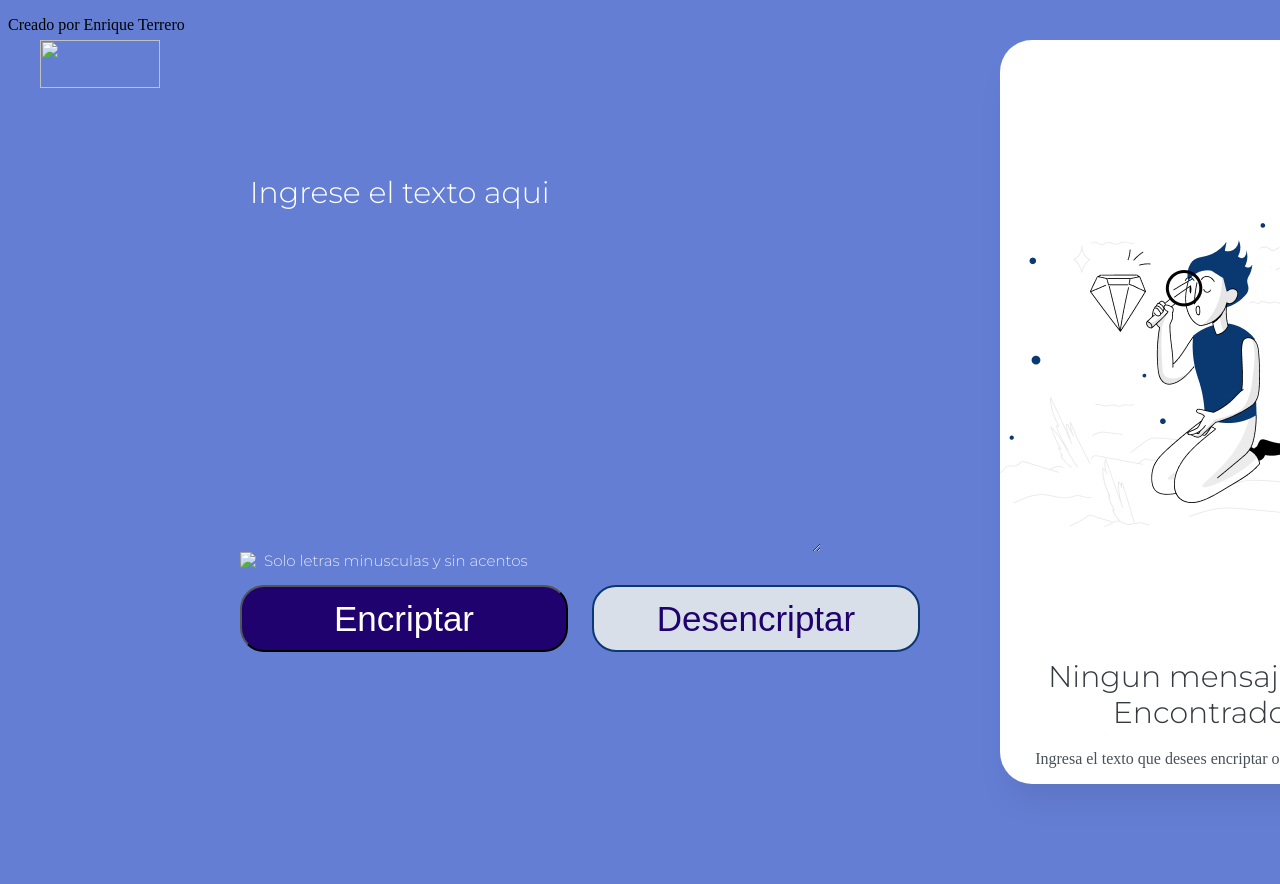
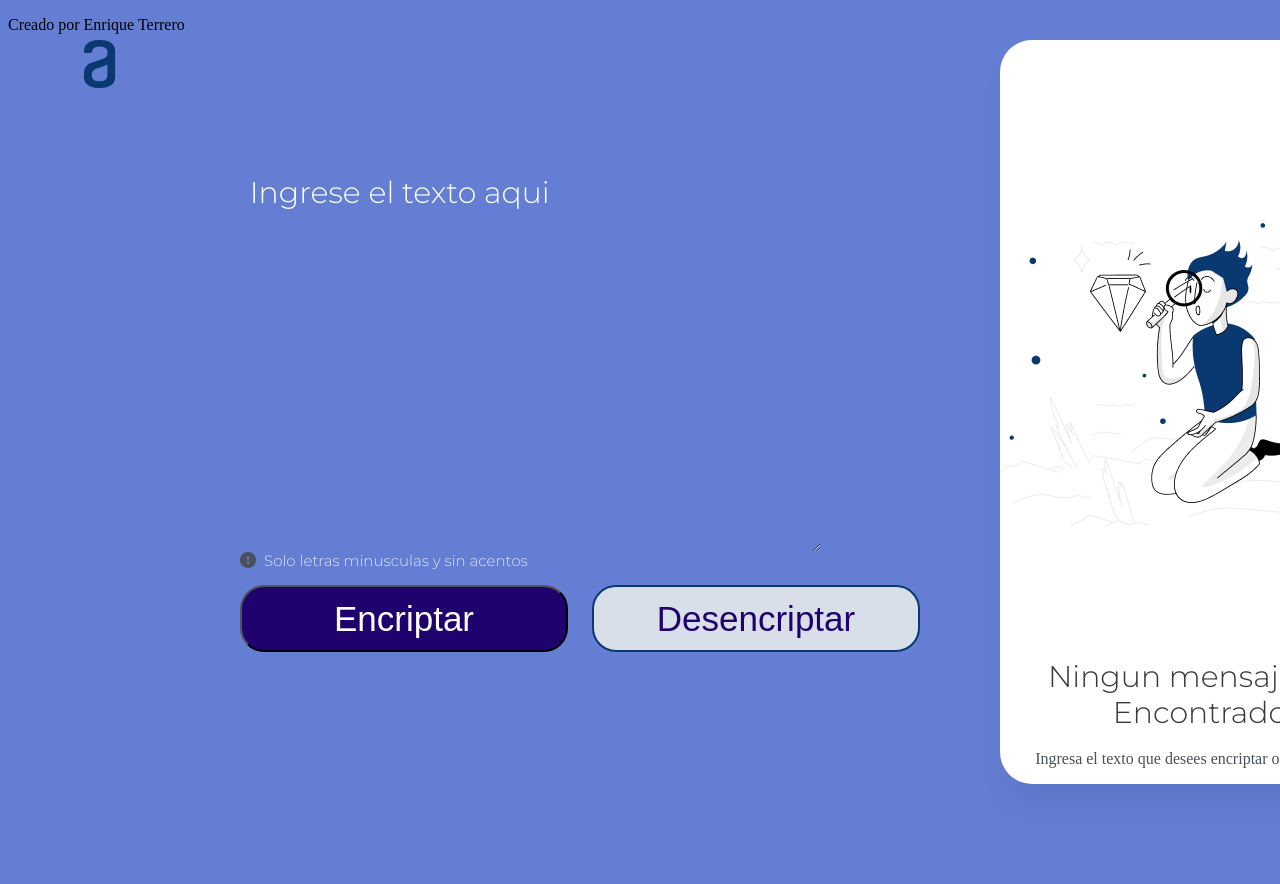
Before and after one commit to EnriqueTerrero1/Challenge01-Oracle-ONE, a plain HTML site: page index.html in a window 1280 px wide. Shown: the top 884 px of the page. Drawn offline with Linux system fonts and the light colour scheme; the site is published under a folder, as on GitHub Pages, so addresses that start at the root find nothing.

Commit message:
img path updated

```diff
--- a/index.html
+++ b/index.html
@@ -13,13 +13,13 @@
 <body>
 
 
-    <img  id="logo"src="/Imagenes/Logo.png">
+    <img  id="logo"src="Imagenes/Logo.png">
 
 
 <textarea class="letrasAzul" id="textoDesencriptado"> Ingrese el texto aqui </textarea>
 
     <div id="mensajeInformativo">
-    <img src="/Imagenes/bi_exclamation-circle-fill.png">
+    <img src="Imagenes/bi_exclamation-circle-fill.png">
     <label id="textoInformativo" class="letrasAzul">Solo letras minusculas y sin acentos</label>
     </div>
 
@@ -37,7 +37,7 @@
         <div id="mostradorTextoEncriptado">
             <!-- <textarea  id="textoEncriptado"></textarea> -->
         </div>
-        <img id="muneco" src="imagenes/Muñeco.png">
+        <img id="muneco" src="Imagenes/Muñeco.png">
 
 
         <div id="divtextoEncriptado">
```
